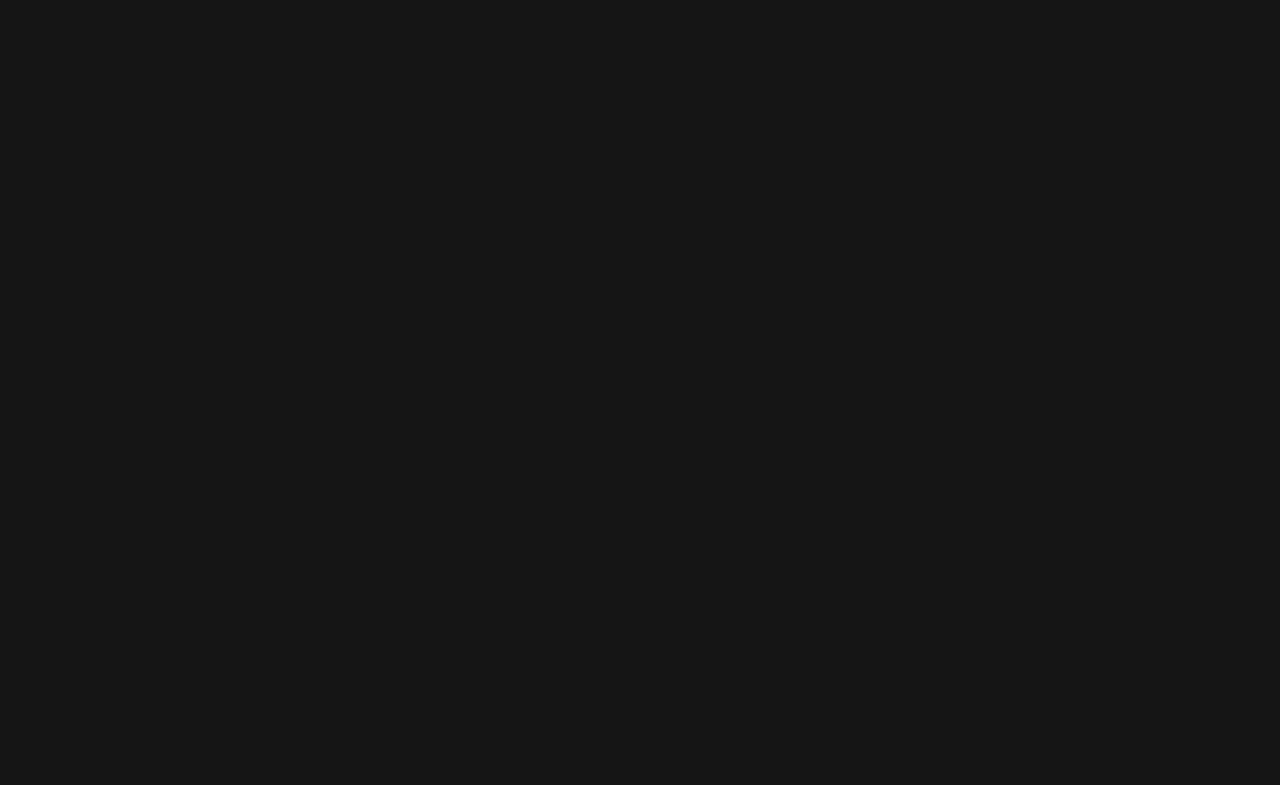
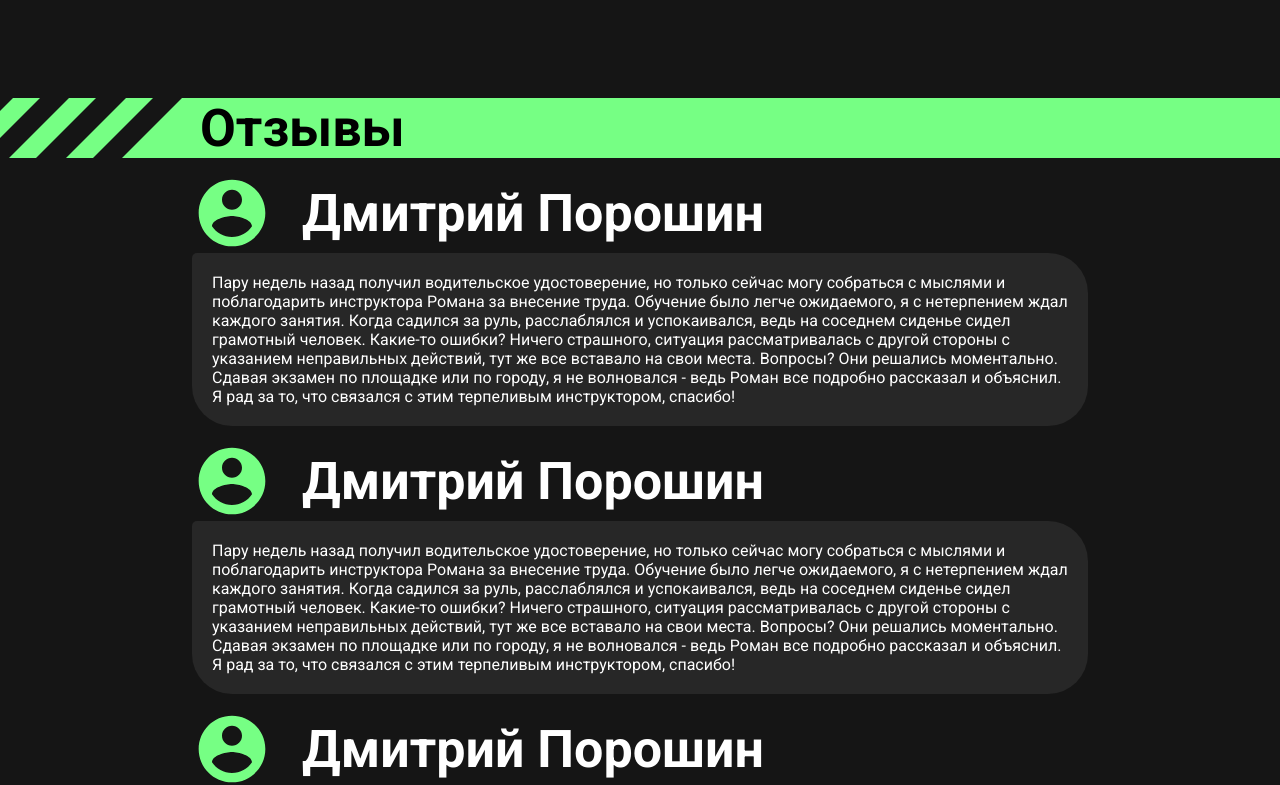
Before and after one commit to vzichv/reason, a React (Create React App) app: page / in a window 1280 px wide. Shown: the part 1432-2217 px from the top of the page. Before the commit the page ends 1430 px from the top, so only its background shows below. Built offline with nearby package versions, Linux system fonts and the light colour scheme.

Commit message:
Add profile image and edit background image

```diff
--- a/src/components/application-section/application-section.module.sass
+++ b/src/components/application-section/application-section.module.sass
@@ -3,7 +3,7 @@
 
 .body
   margin: 0px auto
-  width: 1280px
+  width: 100%
 
 .shadowTransition
   box-shadow: 0px -60px 32px -31px $background-color inset
@@ -11,7 +11,7 @@
 .background
   position: relative
   z-index: -1
-  width: 1280px
+  width: 100%
 
 .advertising
   position: absolute
--- a/src/pages/landing/landing.tsx
+++ b/src/pages/landing/landing.tsx
@@ -1,6 +1,7 @@
 import Header from './../../components/header/header';
 import ApplicationSection from './../../components/application-section/application-section';
 import CoursesSection from './../../components/courses-section/courses-section';
+import ReviewsSection from './../../components/reviews-section/reviews-section';
 
 function Landing(): JSX.Element {
   return(
@@ -8,6 +9,7 @@ function Landing(): JSX.Element {
       <Header />
       <ApplicationSection />
       <CoursesSection />
+      <ReviewsSection />
     </>
   );
 }
```
Also changed, not shown: src/components/review/review.tsx (deleted, +0 -10 lines), public/profile-image.svg (added), src/components/review/review.module.sass (deleted).
